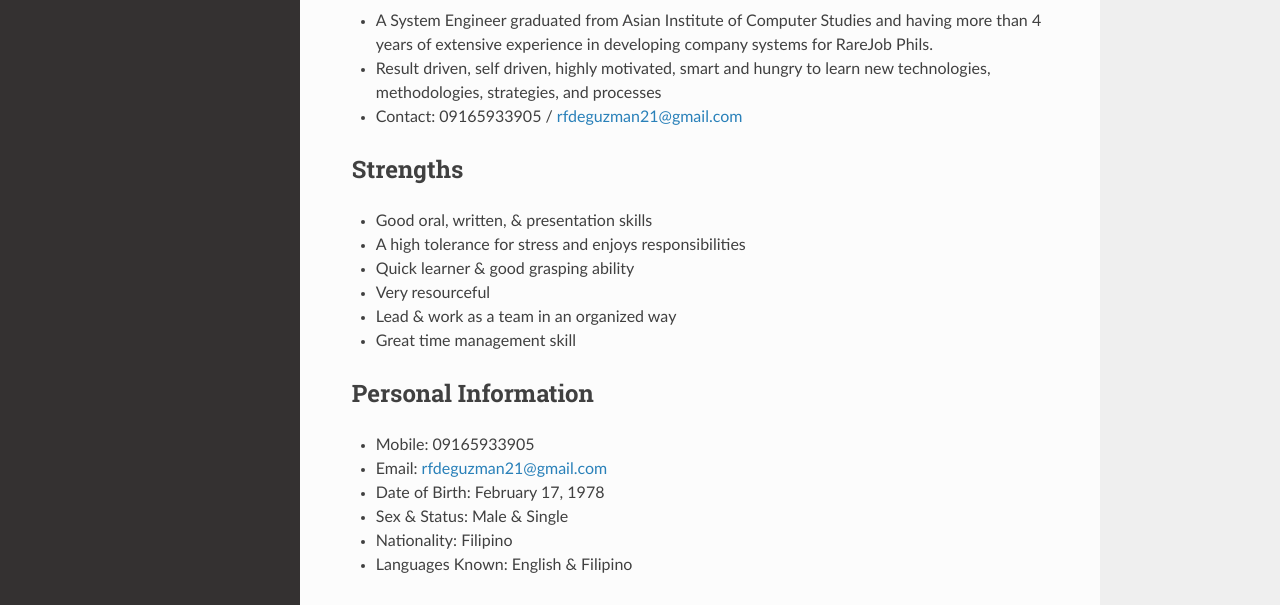
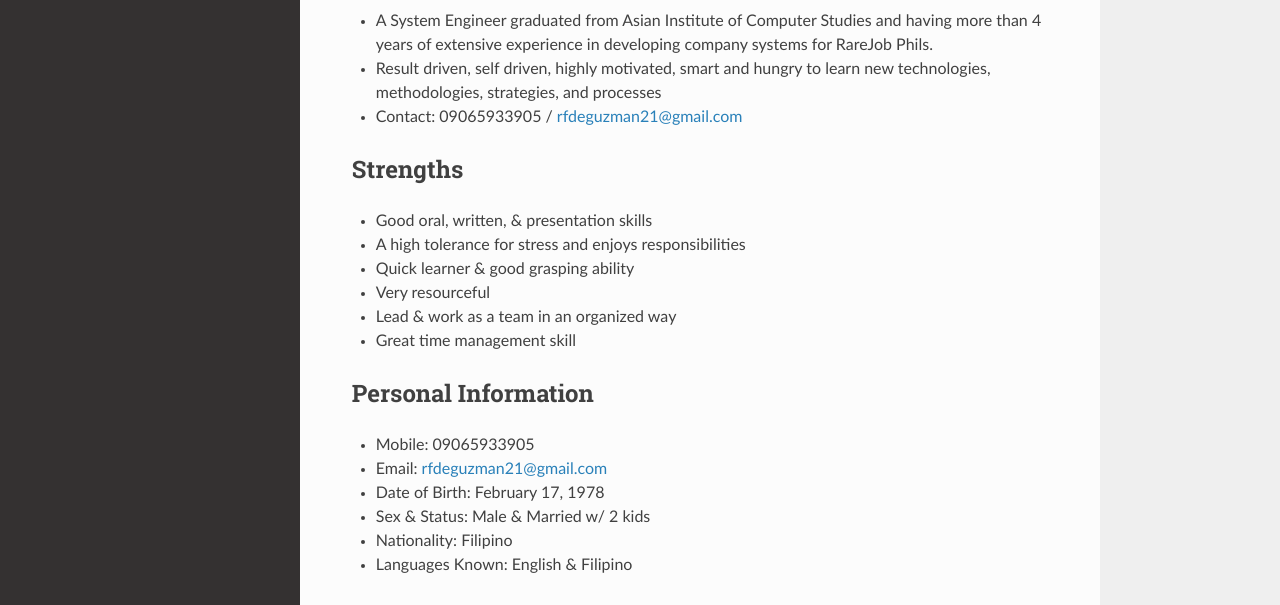
Before and after one commit to rfdeguzman21/rfdeguzman.github.io, a Sphinx documentation site: the page built from docs/general.rst, in a window 1280 px wide and 1356 px high. Shown: the part 505-1110 px from the top of the window. Built offline with Sphinx 7.4.7 and the Read the Docs theme 2.0.0, drawn with Linux system fonts in a browser that asks for light colours.

Commit message:
updated mobile # and status

```diff
--- a/docs/general.rst
+++ b/docs/general.rst
@@ -8,7 +8,7 @@ About me
 
 - A System Engineer graduated from Asian Institute of Computer Studies and having more than 4 years of extensive experience in developing company systems for RareJob Phils.
 - Result driven, self driven, highly motivated, smart and hungry to learn new technologies, methodologies, strategies, and processes
-- Contact: 09165933905 / rfdeguzman21@gmail.com
+- Contact: 09065933905 / rfdeguzman21@gmail.com
 
 Strengths
 ---------
@@ -23,10 +23,10 @@ Strengths
 Personal Information
 --------------------
 
-- Mobile: 09165933905
+- Mobile: 09065933905
 - Email: rfdeguzman21@gmail.com
 - Date of Birth: February 17, 1978
-- Sex & Status: Male & Single
+- Sex & Status: Male & Married w/ 2 kids
 - Nationality: Filipino
 - Languages Known: English & Filipino
 
```
